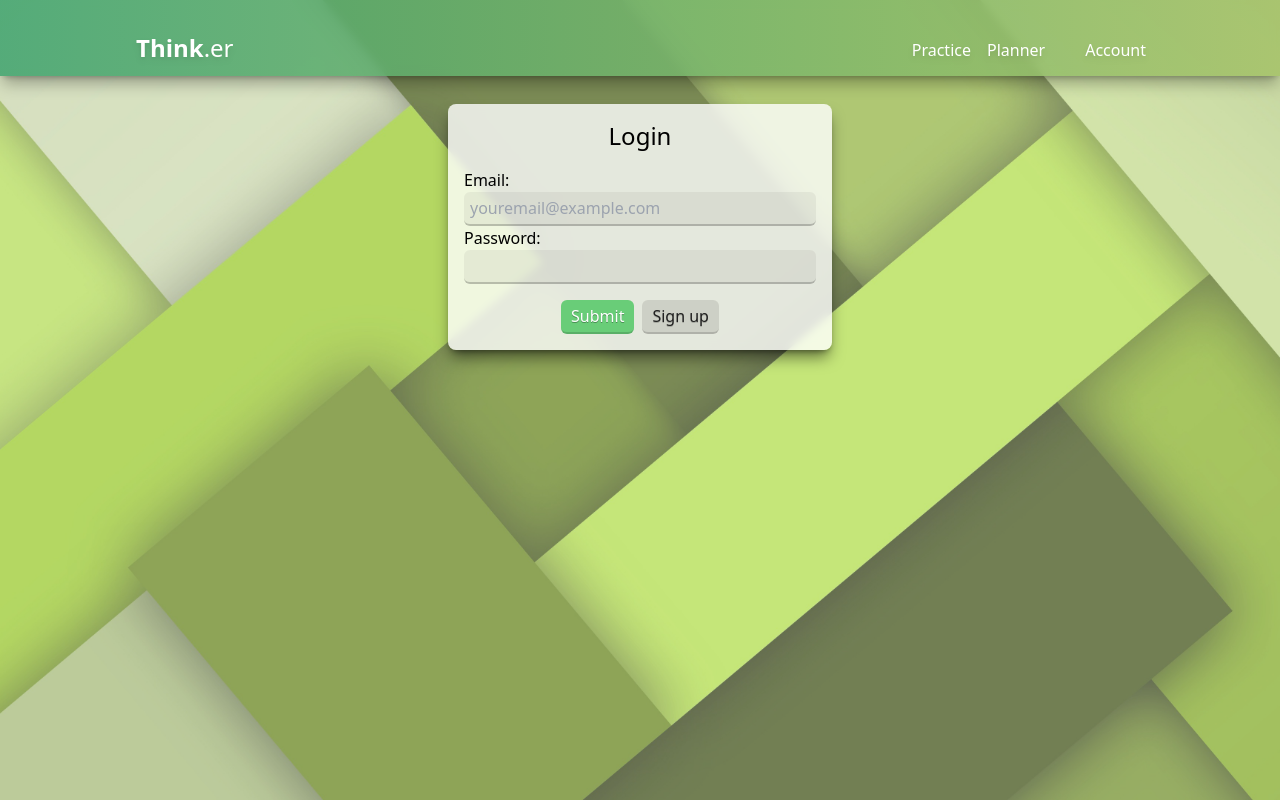
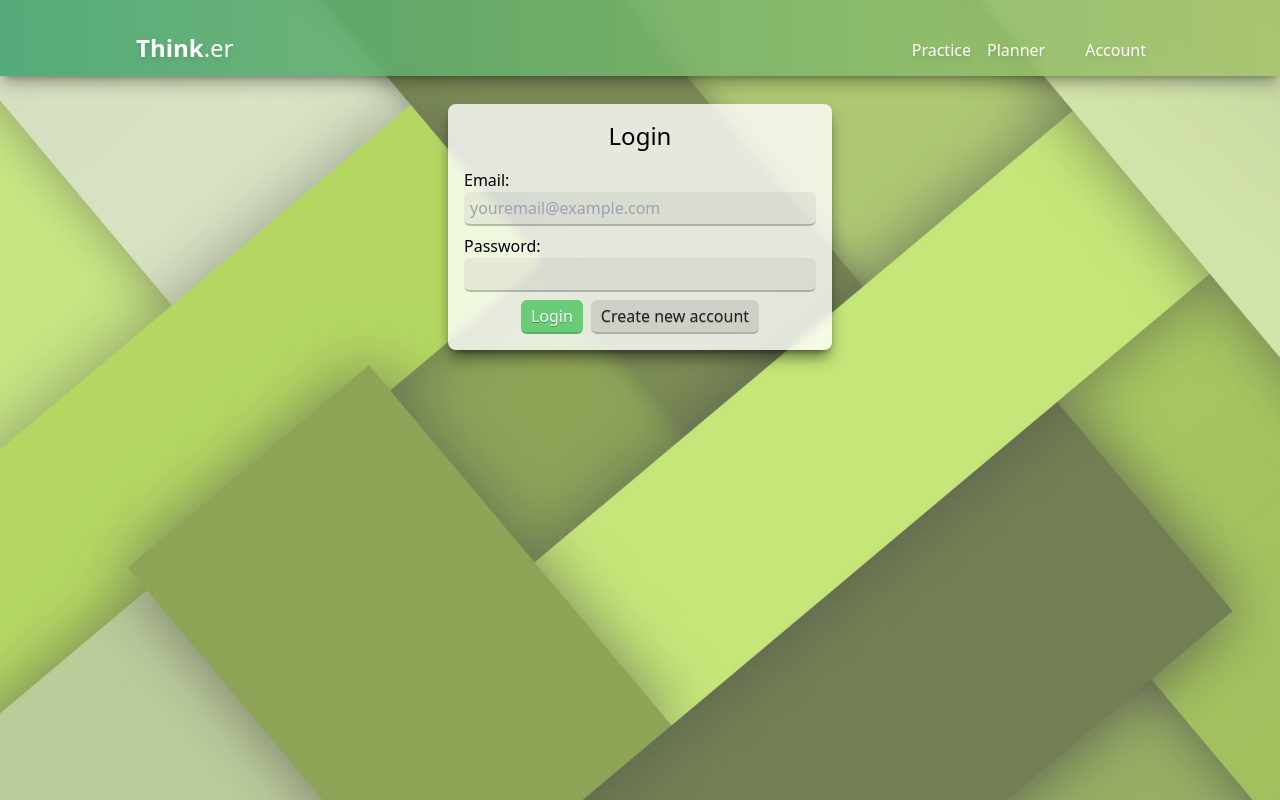
Before and after one commit to ratasorin/unihack, a React (Vite) app in the folder client/: page /account/login in a window 1280 px wide. Built offline with nearby package versions, Linux system fonts and the light colour scheme; some icons are missing.

Commit message:
Update login

```diff
--- a/client/src/pages/LoginPage.jsx
+++ b/client/src/pages/LoginPage.jsx
@@ -1,50 +1,92 @@
-import React from 'react';
-import Button from '../components/controls/button';
-import Textbox from '../components/controls/textbox';
-import { Link } from 'react-router-dom';
+import React from "react";
+import Button from "../components/controls/button";
+import Textbox from "../components/controls/textbox";
+import { Link, useNavigate } from "react-router-dom";
+import { useState } from "react";
 
 export default function LoginPage() {
+	const [error, setError] = useState("");
+	const router = useNavigate();
+
+	const handleSubmit = async (event) => {
+		event.preventDefault();
+		const formData = new FormData(event.target);
+
+		const body = Array.from(formData.entries()).reduce(
+			(prev, curr) => ({ ...prev, [curr[0]]: curr[1] }),
+			{}
+		);
+
+		try {
+			const response = await fetch("http://localhost:3000/api/signIn", {
+				method: "POST",
+				body: JSON.stringify(body),
+			});
+
+			const data = await response.json();
+
+			console.log(data);
+
+			if ("error" in data) {
+				setError(data.error);
+			} else {
+				if (!data) return;
+				localStorage.setItem("session", data.sessionId);
+				router("/");
+			}
+		} catch (error) {
+			console.log(error);
+			setError(JSON.stringify(error));
+		}
+	};
+
 	return (
 		<>
-      <div id='bodyBackground' style={{ backgroundImage: 'url(/src/assets/green-pattern.jpg)' }}></div>
-      <div className='mx-auto backdrop-blur-sm w-96 m-6 p-4 bg-white-alpha-80 rounded-lg shadow-lg shadow-black-alpha-50 flex flex-col gap-y-4'>
-        <h1 className='text-2xl text-center'>Login</h1>
-        <form
-          id='loginForm'
-          action='http://localhost:3000/api/login'
-          method='POST'
-          className='flrequiredex flex-col gap-y-2'
-        >
-          <div>
+			{error && (
+				<div className="bg-red-500 max-w-md mx-auto rounded-md mt-4 shadow-md px-4 py-2 text-white">
+					{error}
+				</div>
+			)}
+			<div
+				id="bodyBackground"
+				style={{
+					backgroundImage: "url(/src/assets/green-pattern.jpg)",
+				}}
+			></div>
+			<div className="mx-auto backdrop-blur-sm w-96 m-6 p-4  bg-white-alpha-80 rounded-lg shadow-lg shadow-black-alpha-50 flex flex-col gap-y-4">
+				<h1 className="text-2xl text-center">Login</h1>
+				<form onSubmit={handleSubmit} className="flex flex-col gap-y-2">
 					<label>
 						Email:
 						<Textbox
-                type='email'
+							type="email"
 							required
-                id='mail'
-                name='mail'
-                className='block w-full'
-                placeholder='youremail@example.com'
+							id="mail"
+							name="mail"
+							className="block w-full"
+							placeholder="youremail@example.com"
 						/>
 					</label>
-          </div>
-
 					<label>
 						Password:
 						<Textbox
-              type='password'
+							type="password"
 							required
-              id='password'
-              name='password'
-              className='block w-full'
+							id="u_password"
+							name="u_password"
+							className="block w-full"
 						/>
 					</label>
+					<div className="flex justify-center gap-2">
+						<Button color="green" type="submit">
+							Login
+						</Button>
+						<Link to="/account/signup" className="btn">
+							Create new account
+						</Link>
+					</div>
 				</form>
-        <div className='flex justify-center gap-2'>
-          <Button color='green' onClick={() => { document.getElementById('loginForm').submit() }}>Submit</Button>
-          <Link to='/account/signup' className='btn'>Sign up</Link>
-        </div>
 			</div>
 		</>
-  )
+	);
 }
```
Lines whose indentation alone changed are shown as unchanged.
